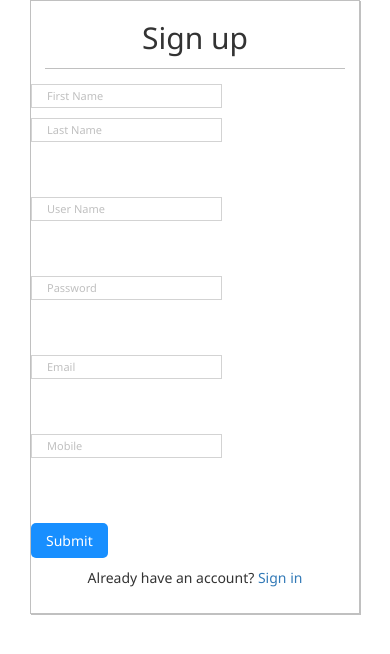
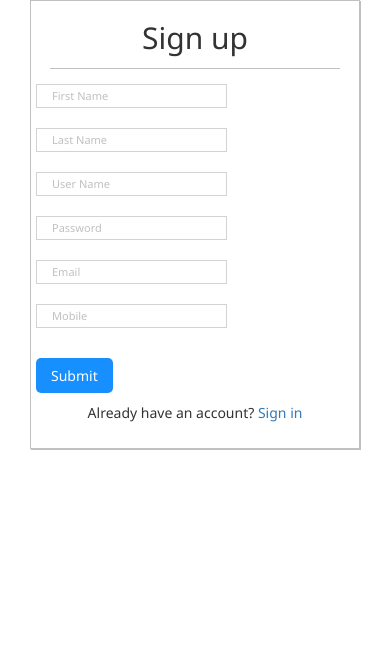
Before and after one commit to vutuoi103146/Lemon3Desktop, an Angular app: page /signup in a window 390 px wide. Shown: the top 654 px of the page. Built offline with nearby package versions, Linux system fonts and the light colour scheme.

Commit message:
fone 08/06

```diff
--- a/src/app/users/sign-up/sign-up.component.css
+++ b/src/app/users/sign-up/sign-up.component.css
@@ -11,8 +11,8 @@ hr {
     border: thin  solid silver;
     box-shadow: 1px 1px silver;
     padding-bottom: 25px;
-    padding-left: 0px;
-    padding-right: 0px;
+    padding-left: 5px;
+    padding-right: 5px;
     background-color: white;
 }
 #btnSignUp
--- a/src/app/users/sign-up/sign-up.component.html
+++ b/src/app/users/sign-up/sign-up.component.html
@@ -5,9 +5,13 @@
     </h2>
     <hr>
       <div class="form-group">
-            <input class="col-md-6" type="text" name="FirstName" #FirstName="ngModel" [(ngModel)]="user.FirstName" placeholder="First Name">
-            <input class="col-md-6" type="text" name="LastName" #LastName="ngModel" [(ngModel)]="user.LastName" placeholder="Last Name">
+            <input class="col-md-12" type="text" name="FirstName" #FirstName="ngModel" [(ngModel)]="user.FirstName" placeholder="First Name">
       </div>
+
+      <div class="form-group">
+          <input class="col-md-12" type="text" name="LastName" #LastName="ngModel" [(ngModel)]="user.LastName" placeholder="Last Name">
+    </div>
+
       <div class="form-group">
         <input class="col-md-12" type="text" name="UserName" #UserName="ngModel" placeholder="User Name" on-focusout="focusOutFunction(userRegistrationForm)"
           [(ngModel)]="user.UserName" required>
--- a/src/styles.css
+++ b/src/styles.css
@@ -51,7 +51,7 @@ input[type="text"],input[type="password"]
     border-width: thin !important;
     border-color:lightgray !important;
     font-size: 11px !important;
-    margin-bottom: 10px;
+    margin-bottom: 5px;
 }
 
 body{
@@ -69,9 +69,3 @@ body{
   :-moz-placeholder { /* Firefox 18- */
     color: silver;
   }
-
-  .form-group {
-    margin-bottom: 45px !important;
-    margin-left: 0px !important;
-    margin-right: 0px !important;
-  }
```
